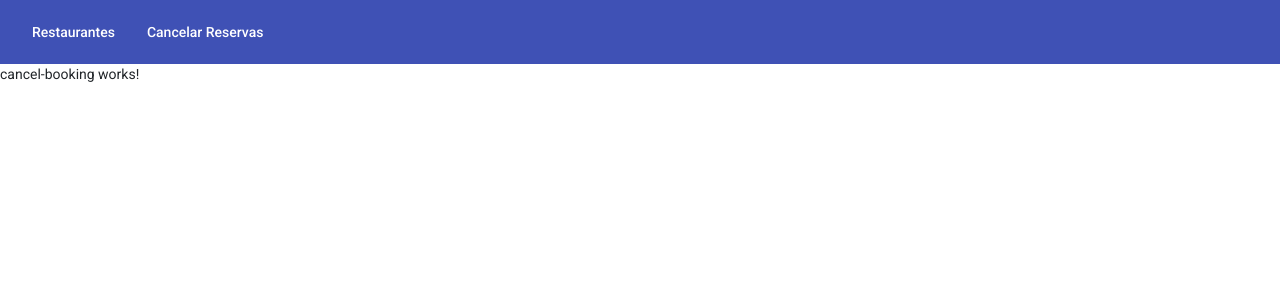
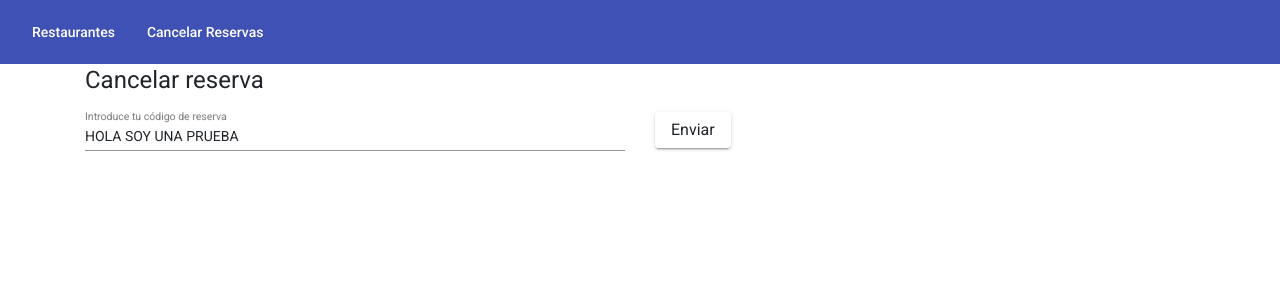
Before and after one commit to DavidDev0/restaurant-app, an Angular app: page /cancel in a window 1280 px wide. Shown: the top 300 px of the page. Built offline with nearby package versions, Linux system fonts and the light colour scheme.

Commit message:
Template

```diff
--- a/src/app/app.module.ts
+++ b/src/app/app.module.ts
@@ -16,7 +16,7 @@ import {MatButtonModule} from '@angular/material/button';
 import {MatDatepickerModule} from '@angular/material/datepicker';
 import {MatFormFieldModule} from '@angular/material/form-field';
 import {MatSelectModule} from '@angular/material/select';
-import { ReactiveFormsModule } from '@angular/forms';
+import { ReactiveFormsModule, FormsModule } from '@angular/forms';
 import { MatNativeDateModule } from '@angular/material/core';
 import {MatInputModule} from '@angular/material/input';
 
@@ -37,6 +37,7 @@ const appRoutes: Routes = [
   imports: [
     ReactiveFormsModule,
     NgbModule,
+    FormsModule,
     BrowserModule,
     AppRoutingModule,
     BrowserAnimationsModule,
--- a/src/app/components/cancel-booking/cancel-booking.component.html
+++ b/src/app/components/cancel-booking/cancel-booking.component.html
@@ -1 +1,20 @@
-<p>cancel-booking works!</p>
+<div class="container">
+
+    <h1>Cancelar reserva</h1>
+    <div class="row">
+        <div class="col-sm-6">
+            <div>
+                <mat-form-field>
+                    <mat-label>Introduce tu código de reserva</mat-label>
+                    <input matInput [(ngModel)]="codeReservation">
+                </mat-form-field>
+            </div>
+        </div>
+        <div class="col-sm-1 text-right">
+            <button class="btn pull-right" [disabled]="!codeReservation" (click)="sendCancel()" type="button" mat-raised-button>Enviar</button>
+        </div>
+
+
+
+    </div>
+</div>
--- a/src/app/components/cancel-booking/cancel-booking.component.scss
+++ b/src/app/components/cancel-booking/cancel-booking.component.scss
@@ -0,0 +1,3 @@
+mat-form-field{
+    width: 100%;
+}
--- a/src/app/components/cancel-booking/cancel-booking.component.ts
+++ b/src/app/components/cancel-booking/cancel-booking.component.ts
@@ -6,10 +6,13 @@ import { Component, OnInit } from '@angular/core';
   styleUrls: ['./cancel-booking.component.scss']
 })
 export class CancelBookingComponent implements OnInit {
-
+  codeReservation: string = 'HOLA SOY UNA PRUEBA';
   constructor() { }
 
   ngOnInit(): void {
   }
+  sendCancel() {
+    console.log(this.codeReservation)
+  }
 
 }
```
